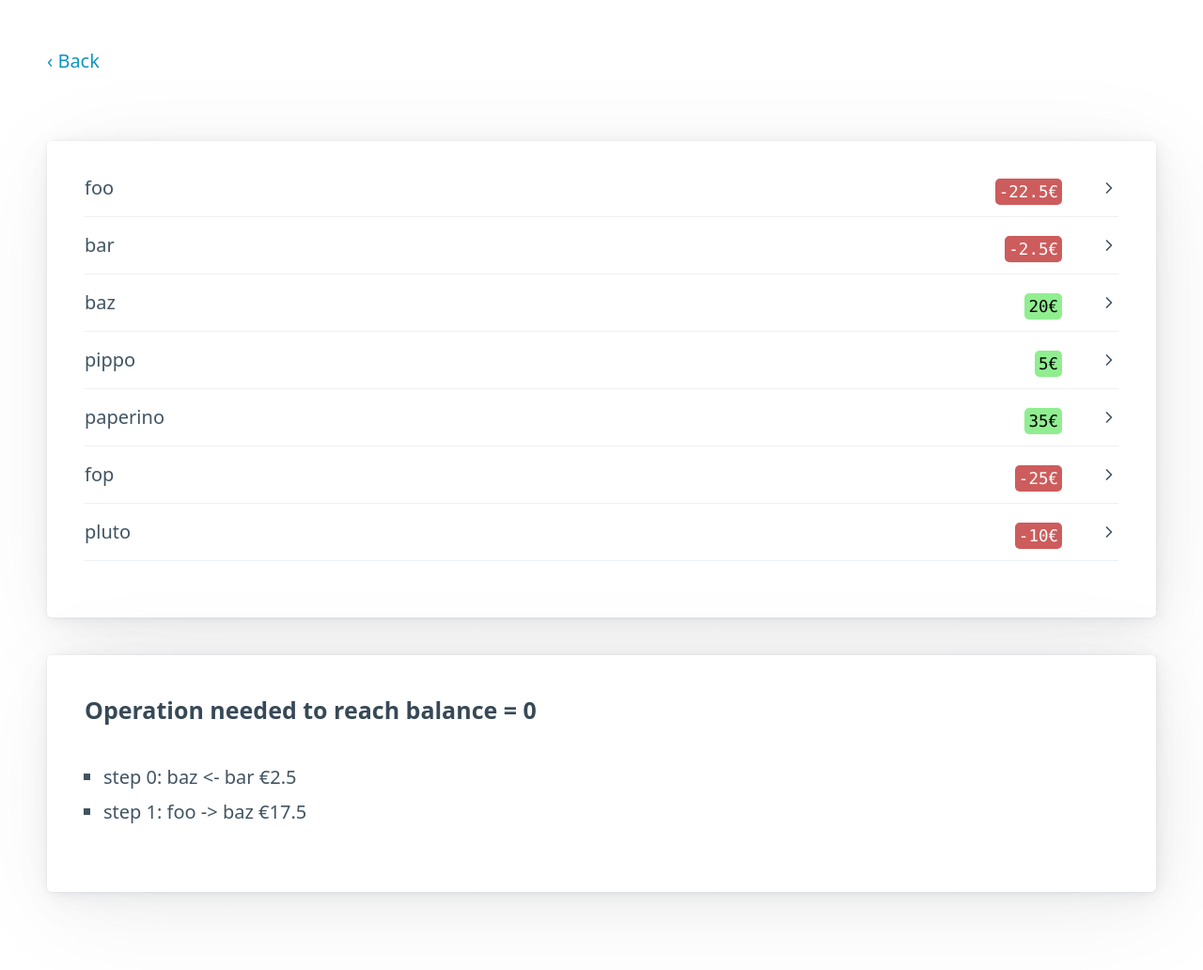
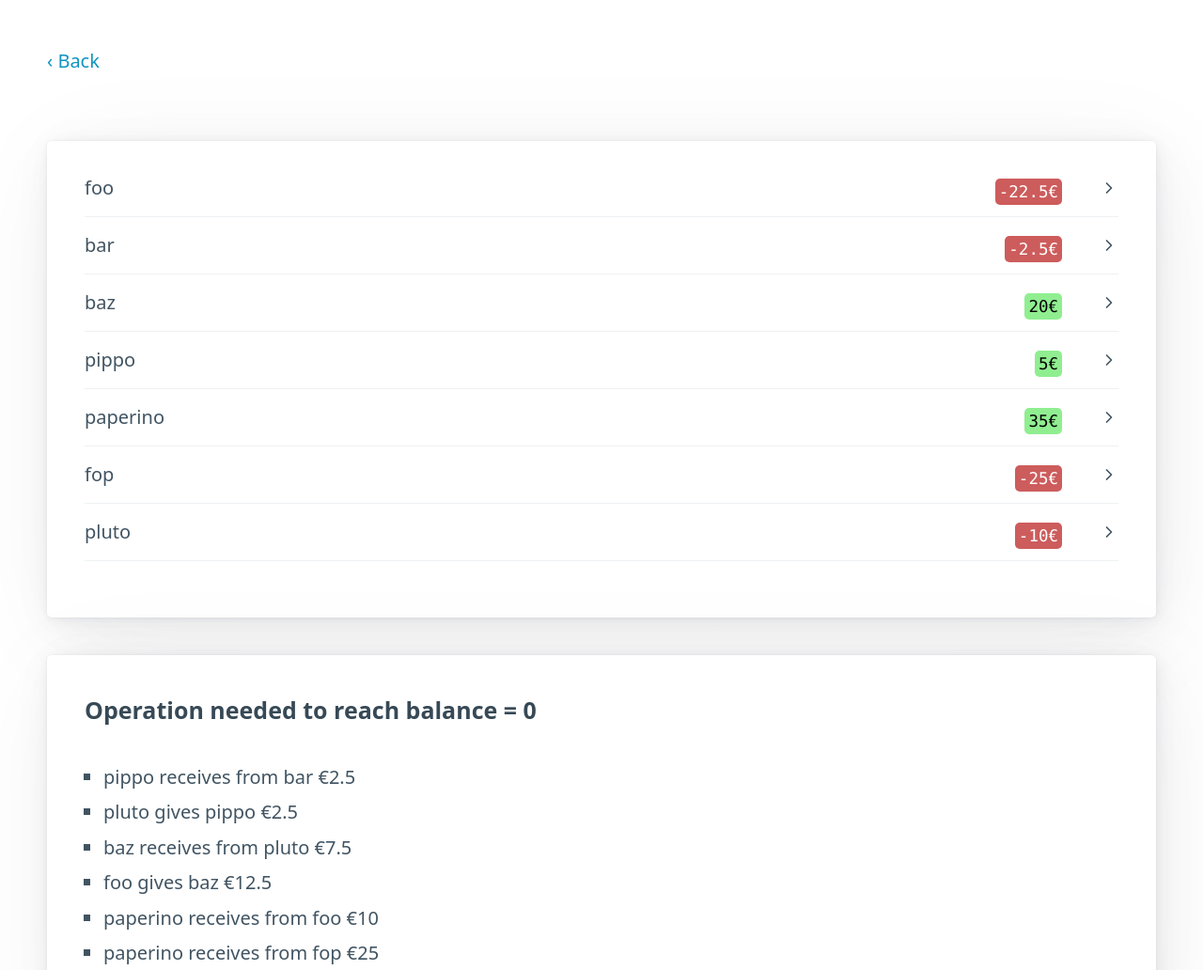
Before and after one commit to awesome-devops-and-cd/piggy-bank, a website: page web/balances.html in a window 1280 px wide. Shown: the top 1032 px of the page at 94% size. Drawn offline with nearby package versions, Linux system fonts and the light colour scheme.

Commit message:
cleaning of the code

```diff
--- a/web/balances.html
+++ b/web/balances.html
@@ -82,59 +82,64 @@
         users.replaceChildren(userFragment)
 
         // #######################################
-        var usersBalancesTmp = {
-         bar: balances.bar.balance,
-         baz: balances.baz.balance,
-         foo: balances.foo.balance
+
+       // Remove from the balances the user with balance 0
+
+        function filterZeroBalances(array) {
+              return array.filter(innerArray => innerArray[1] !== 0);
         }
-        console.log(usersBalancesTmp)
+
+        // Sort the array based on the second element
+        function SortBalances(array) {
+        return array.sort(function(first, second) {
+          return Math.abs(first[1]) - Math.abs(second[1]);
+        })}
+
+        var usersBalancesTmp = {}
+        userList.forEach(user => {
+           usersBalancesTmp[user] = balances[user].balance
+        })
+
+        //Maybe it's possible to create directly the array
 
         // Create items array
         var items = Object.keys(usersBalancesTmp).map(function(key) {
-          return [key, Math.abs(usersBalancesTmp[key]), Math.sign(usersBalancesTmp[key])];
+          return [key, usersBalancesTmp[key]];
         });
 
-        // Sort the array based on the second element
-        items.sort(function(first, second) {
-          return first[1] - second[1];
-        });
+        items = filterZeroBalances(items)
+        items = SortBalances(items)
 
-        // Create a new array with only the first 5 items
-        console.log(items);
+        window.alert(items);
         var ul = document.getElementById("ul-track-op");
-        for (i=0; i< items.length; i++)
+
+        while (items.length)
         {
 
-          for(j=0; j<items.length; j++){
-            if(i==j) continue;
-            if(items[i][2] * items[j][2] < 0) {
+          for(j=1; j<items.length; j++){
+            if(items[0][1] * items[j][1] < 0) {
 
-                  items[j][1] -= items[i][1]
+                  items[j][1] += items[0][1]
 
                   // create the steps for the UI
-                  var op = " -> ";
-                  if(items[i][2] < 0) { op = " <- "}
+                  var op = " gives ";
+                  if(items[0][1] < 0) { op = " receives from "}
                   var ul = document.getElementById("ul-track-op");
                   var li = document.createElement("li");
-                  li.appendChild(document.createTextNode("step "+i+": "+ items[j][0] + op + items[i][0] + " €" + items[i][1]));
+                  li.appendChild(document.createTextNode(items[j][0] + op + items[0][0] + " €" + Math.abs(items[0][1])));
                   ul.appendChild(li);
 
                   //compute the new balances
-                  items[i][1] = 0;
-                  items[i][2] = 0;
-                  if(items[j][1] == 0)
-                  {
-                    items[j][2] = 0;
-                  }
-
+                  items[0][1] = 0;
                   break;
             }
           }
-          items.sort(function(first, second) {
-              return first[1] - second[1];
-            });
+
+          items = filterZeroBalances(items)
+          items = SortBalances(items)
+          window.alert(items);
         }
-        console.log(items);
+
 
         // #######################################
       })
```
